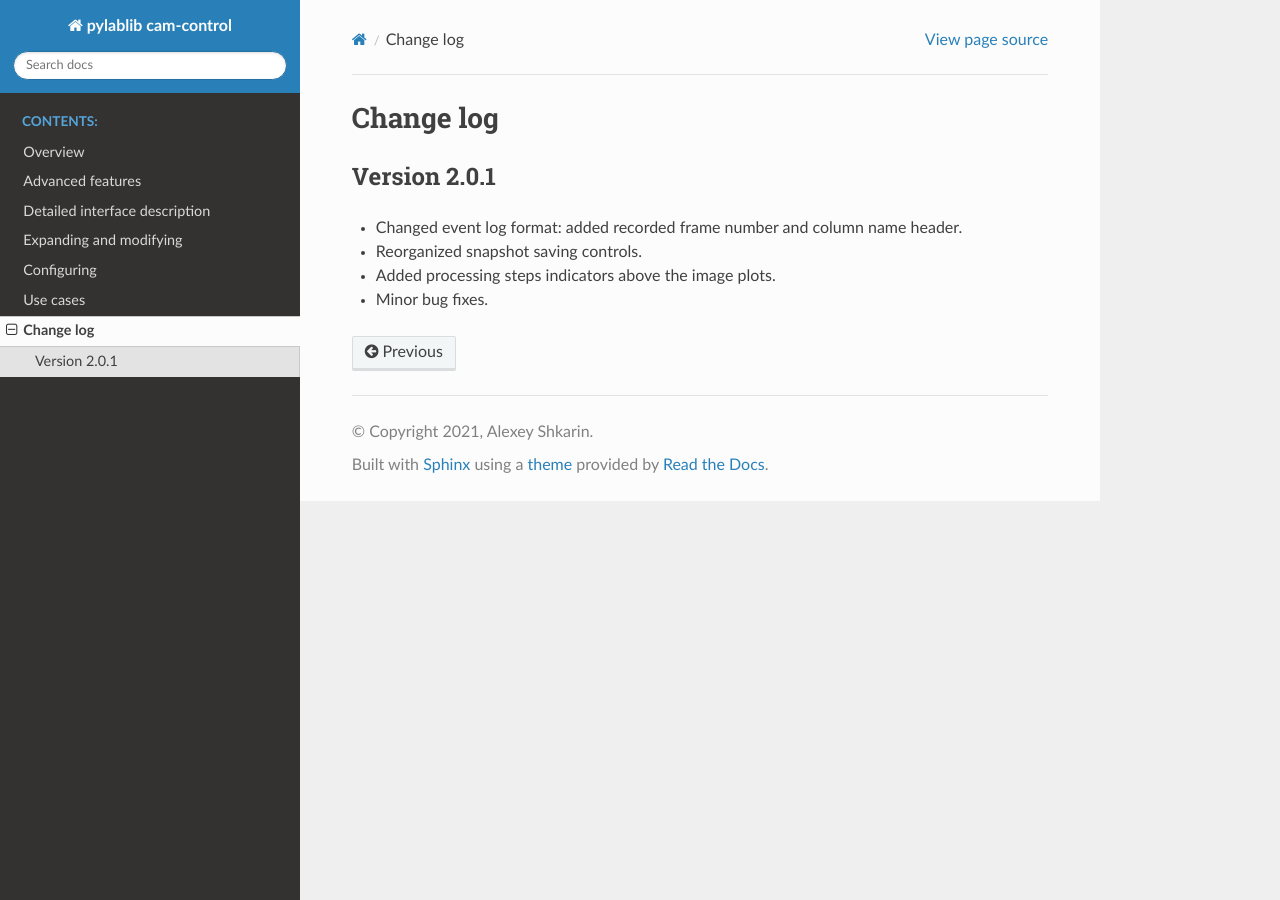
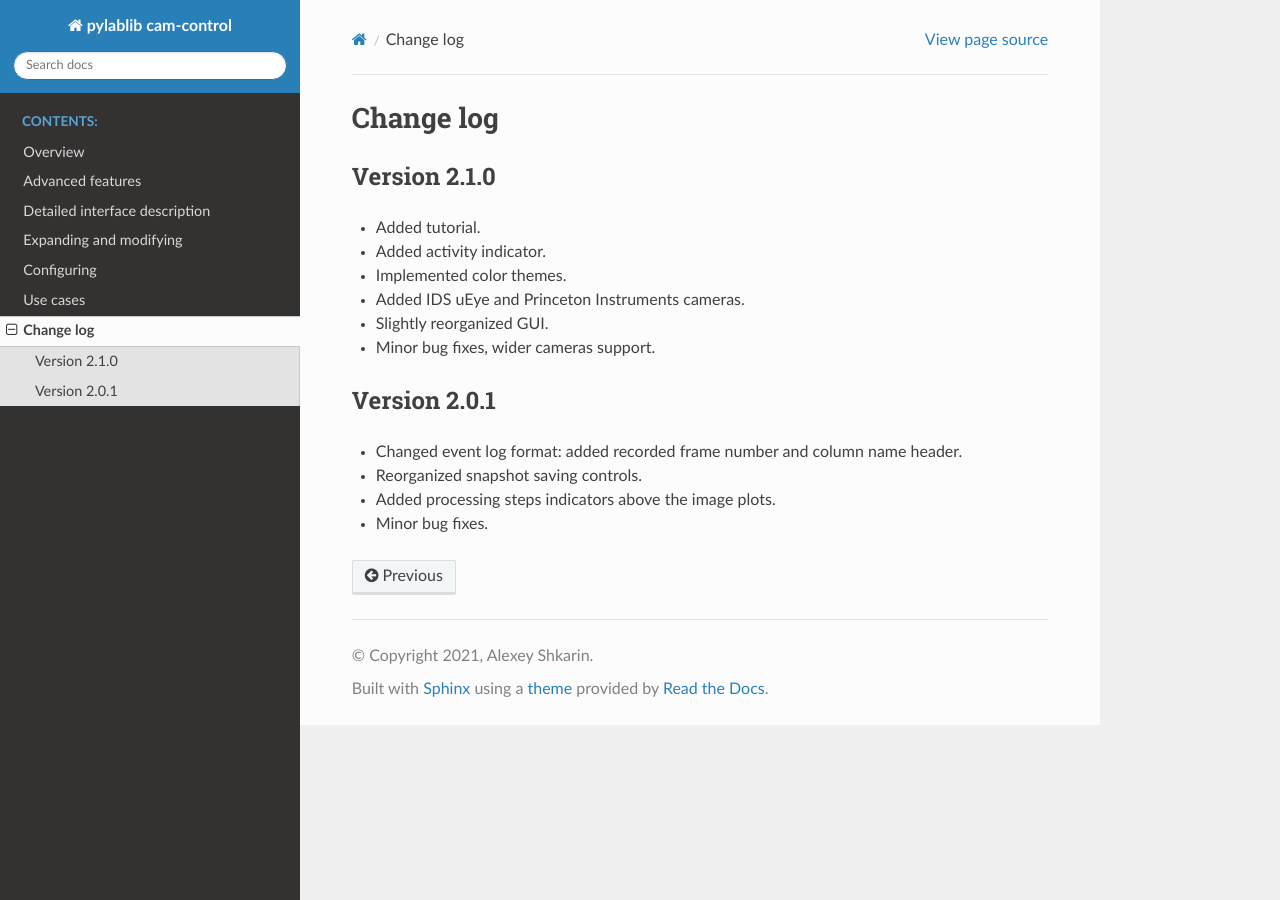
Before and after one commit to AlexShkarin/pyLabLib-cam-control, a Sphinx documentation site: the page built from docs/changelog.rst, in a window 1280 px wide. Built offline with Sphinx 7.4.7 and the Read the Docs theme 2.0.0, drawn with Linux system fonts in a browser that asks for light colours; pages that are not in the unit, such as notebooks, are missing from menus.

Commit message:
Update to 2.1.0

```diff
--- a/control.py
+++ b/control.py
@@ -57,7 +57,7 @@ sys.stdout=StreamLogger("logout.txt",sys.stdout)
 
 
 
-version="2.0.1"
+version="2.1.0"
 _defaults_filename="defaults.cfg"
 
 cam_thread="camera"
--- a/docs/changelog.rst
+++ b/docs/changelog.rst
@@ -2,6 +2,16 @@
 
 Change log
 ============================
+
+Version 2.1.0
+----------------------------
+
+* Added tutorial.
+* Added activity indicator.
+* Implemented color themes.
+* Added IDS uEye and Princeton Instruments cameras.
+* Slightly reorganized GUI.
+* Minor bug fixes, wider cameras support.
 
 Version 2.0.1
 ----------------------------
--- a/docs/conf.py
+++ b/docs/conf.py
@@ -26,7 +26,7 @@ author = 'Alexey Shkarin'
 # The short X.Y version
 version = ''
 # The full version, including alpha/beta/rc tags
-release = '2.0.1'
+release = '2.1.0'
 
 
 # -- General configuration ---------------------------------------------------
```
